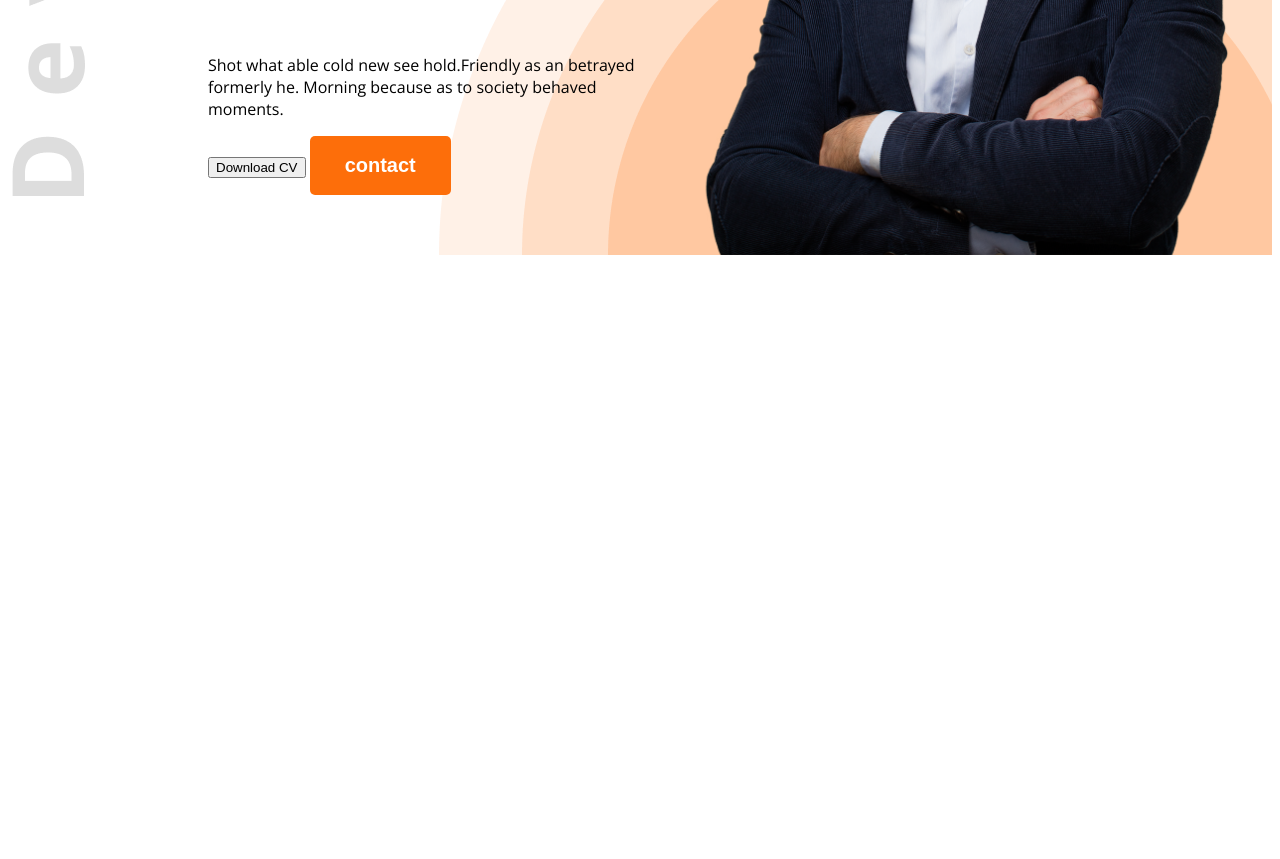
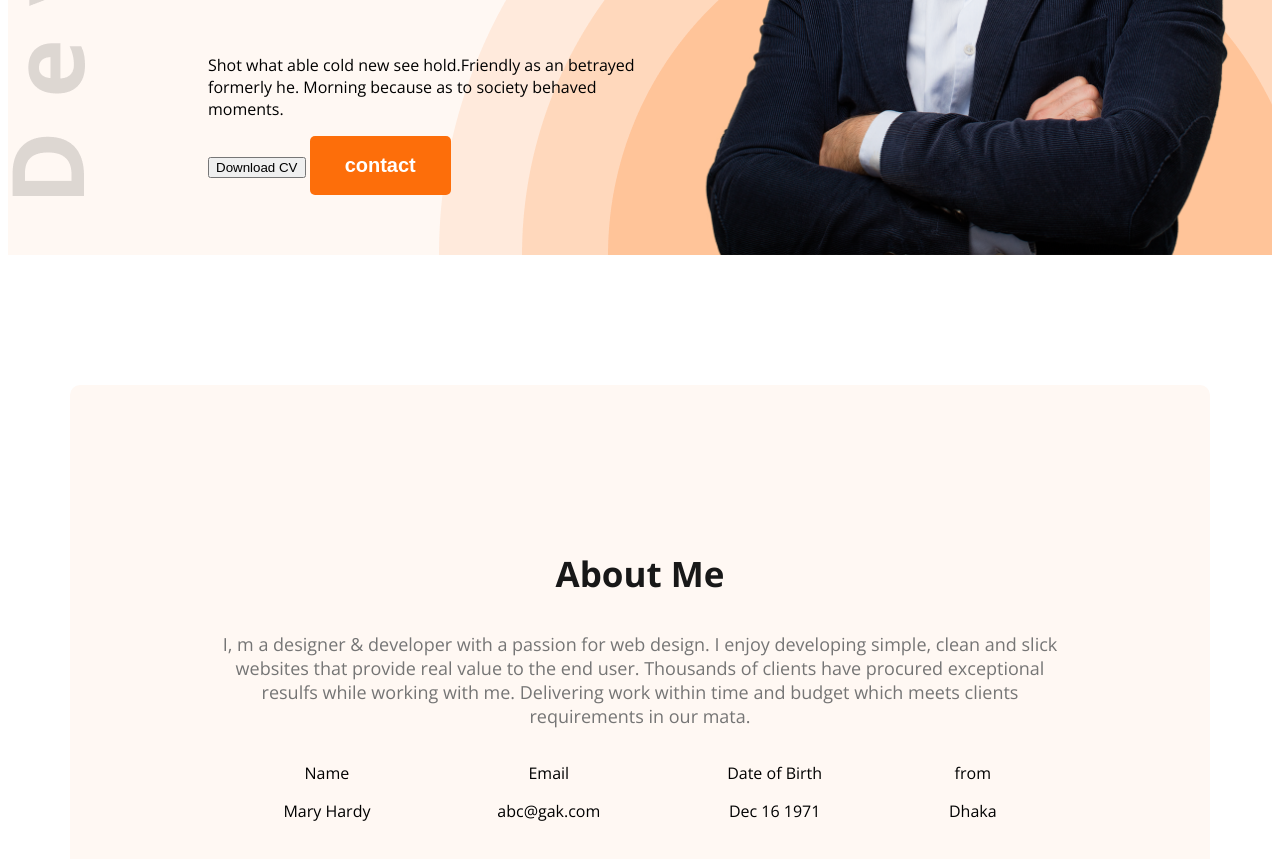
Before and after one commit to Elias537/web-dev-portfolio, a plain HTML site: page index.html in a window 1280 px wide. Shown: the part 575-1434 px from the top of the page. Before the commit the page ends 838 px from the top, so only its background shows below. Drawn offline with nearby package versions, Linux system fonts and the light colour scheme.

Commit message:
added about section

```diff
--- a/index.html
+++ b/index.html
@@ -13,7 +13,7 @@
 </head>
 
 <body class="open-sans-normal">
-    <header class="header">
+    <header class="header secondary-bg">
 
         <nav>
             <h3 class="nav-title"> Ma<span class="text-primary">r</span>y</h3>
@@ -35,6 +35,31 @@
         </div>
     </header>
     <Main>
+        <section class="about secondary-bg">
+            <h3 class="section-title">About Me</h3>
+            <p class="section-description">I, m a designer & developer with a passion for web design. I enjoy developing simple, clean and slick websites that provide real value to the end user. Thousands of clients have procured exceptional resulfs while working with me. Delivering work within time and budget which meets clients requirements in our mata.
+
+            </p>
+            <div class="about-items">
+                <!-- .about-item*4>p.item-title+p.item-description -->
+                <div class="about-item">
+                    <p class="item-title">Name</p>
+                    <p class="item-description">Mary Hardy</p>
+                </div>
+                <div class="about-item">
+                    <p class="item-title">Email</p>
+                    <p class="item-description">abc@gak.com</p>
+                </div>
+                <div class="about-item">
+                    <p class="item-title">Date of Birth</p>
+                    <p class="item-description">Dec 16 1971</p>
+                </div>
+                <div class="about-item">
+                    <p class="item-title">from</p>
+                    <p class="item-description">Dhaka</p>
+                </div>
+            </div>
+        </section>
 
     </Main>
     <footer>
--- a/styles/portfolio.css
+++ b/styles/portfolio.css
@@ -7,6 +7,9 @@
     "wdth" 100;
 }
 /* shared style */
+.secondary-bg{
+    background-color: #FFF8F3;
+}
 .text-primary{
     color: #FD6E0A;
 }
@@ -19,6 +22,17 @@
     border-radius: 5px;
     border: none;
 }
+.section-title{
+    font-size: 35px;
+    font-weight: bold;
+    color: #181818;
+}
+.section-description{
+    font-size: 18px;
+    color: #757575;
+}
+
+
 /* header */
 .header{
     background-image: url(../images/developer.png), url(../images/header_bg.png);
@@ -72,3 +86,21 @@ nav li a{
 .banner-profile-pic{
     width: 580px;
 }
+/* main styles */
+main{
+    max-width: 1140px;
+    margin: 0 auto;
+}
+
+/* about styles */
+
+.about{
+    border-radius: 10px;
+    padding: 130px 150px;
+    text-align: center;
+    margin-top: 130px;
+}
+.about-items{
+    display: flex;
+    justify-content: space-around;
+}
```
